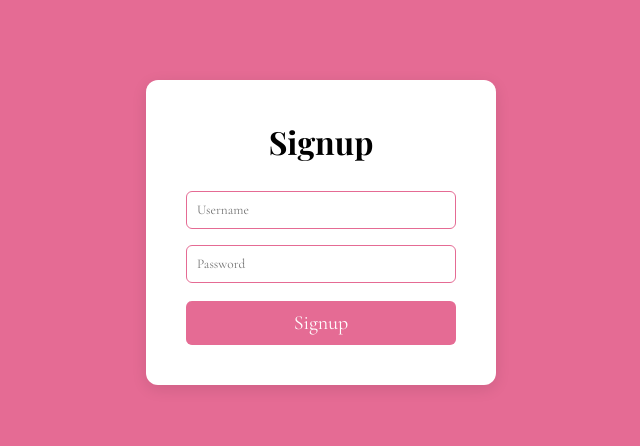
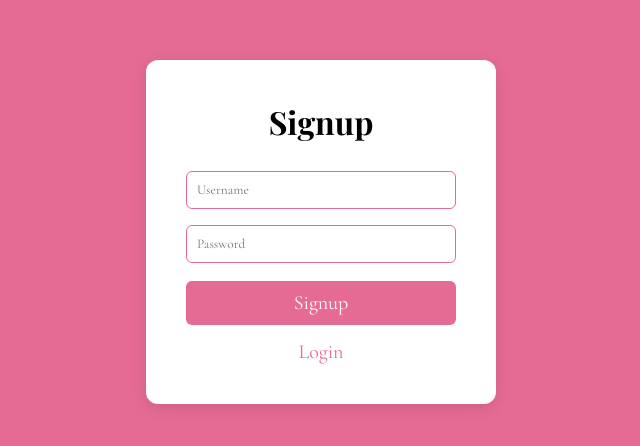
Before and after one commit to UCR-CS110/final-project-pickthefit, a React (Vite) app in the folder frontend/: page /signup in a window 1280 px wide. Shown: the part 168-614 px from the top of the page, without its empty margins (319-959 px from the left). Built offline with nearby package versions, Linux system fonts and the light colour scheme.

Commit message:
tiny tweak

```diff
--- a/frontend/src/components/Login.jsx
+++ b/frontend/src/components/Login.jsx
@@ -38,7 +38,6 @@ export default function Login() {
                 <input id="password" type="password" placeholder="Password"/>
                 <button> Login </button>
           </form>
-          <br />
 
           <a href="/signup">   Signup </a>
         </div>
--- a/frontend/src/components/Signup.jsx
+++ b/frontend/src/components/Signup.jsx
@@ -1,4 +1,8 @@
+import { useNavigate } from "react-router-dom";
+
 export default function Signup() {
+  const navigate = useNavigate();
+
   async function signup(event) {
     event.preventDefault();
 
@@ -21,7 +25,7 @@ export default function Signup() {
 
       if (data.success) {
         alert("Signup successful!");
-        window.location.href = "/";
+        navigate("/");
       } else {
         alert(data.message || "Signup failed");
       }
@@ -42,6 +46,9 @@ export default function Signup() {
           <input id="password" type="password" placeholder="Password" />
           <button>Signup</button>
         </form>
+
+        <a href="/">   Login </a>
+
       </div>
     </div>
   );
```
